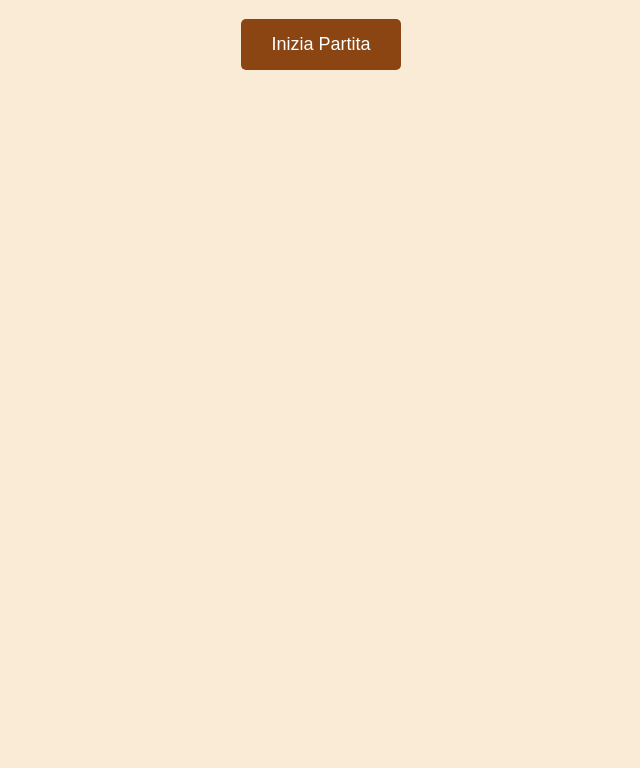
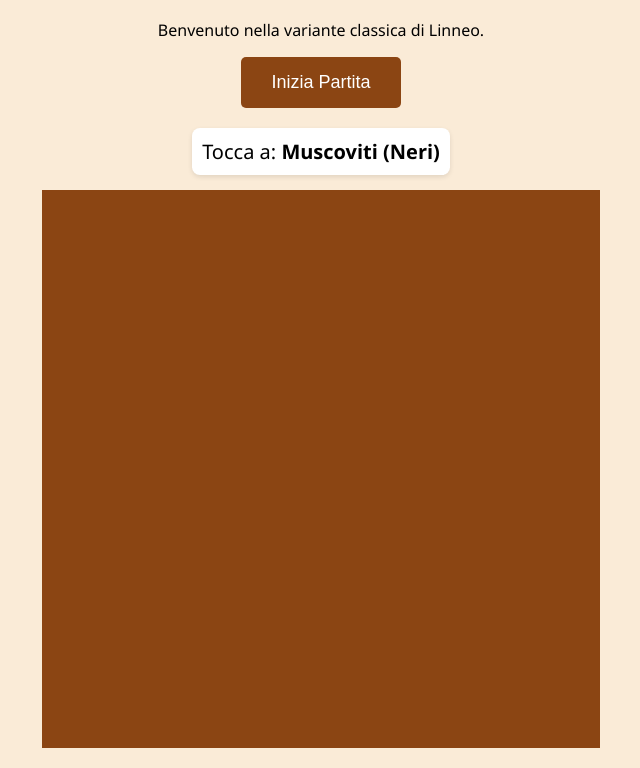
Before and after one commit to lolgamer39/tablut, a plain HTML site: page index.html in a window 1280 px wide. Shown: the part 87-855 px from the top of the page, without its empty margins (319-959 px from the left). Before the commit the page ends 800 px from the top, so only its background shows below. Drawn offline with Linux system fonts and the light colour scheme.

Commit message:
Update index.html with new game UI elements

```diff
--- a/index.html
+++ b/index.html
@@ -2,6 +2,7 @@
 <html lang="it">
 <head>
     <meta charset="UTF-8">
+    <meta name="viewport" content="width=device-width, initial-scale=1.0">
     <title>Tablut - La Sfida</title>
     <link rel="stylesheet" href="style.css">
 </head>
@@ -9,10 +10,11 @@
     <h1>Tablut - La Sfida</h1>
 
     <div id="menu">
-        <button id="start-btn" onclick="startGame()">Inizia Partita</button>
+        <p>Benvenuto nella variante classica di Linneo.</p>
+        <button id="start-btn">Inizia Partita</button>
     </div>
 
-    <div id="game-ui" style="display: none;">
+    <div id="game-ui" class="hidden">
         <div id="status-panel">
             <span id="turn-indicator">Tocca a: <strong id="current-player">Muscoviti (Neri)</strong></span>
         </div>
@@ -20,6 +22,10 @@
         <div id="game-container">
             <div id="board" class="board"></div>
         </div>
+
+        <div id="restart-container" style="display:none; margin-top: 20px;">
+            <button id="restart-btn">Gioca Ancora</button>
+        </div>
     </div>
 
     <script src="js/main.js"></script>
```
